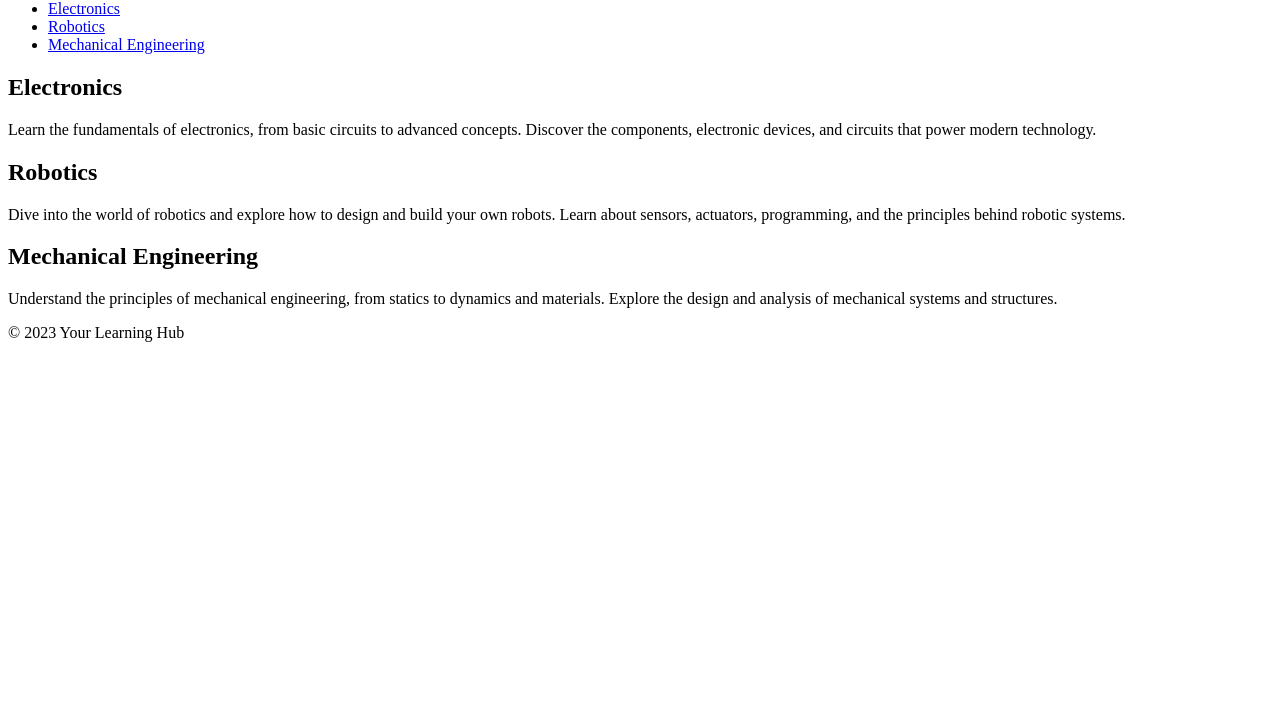
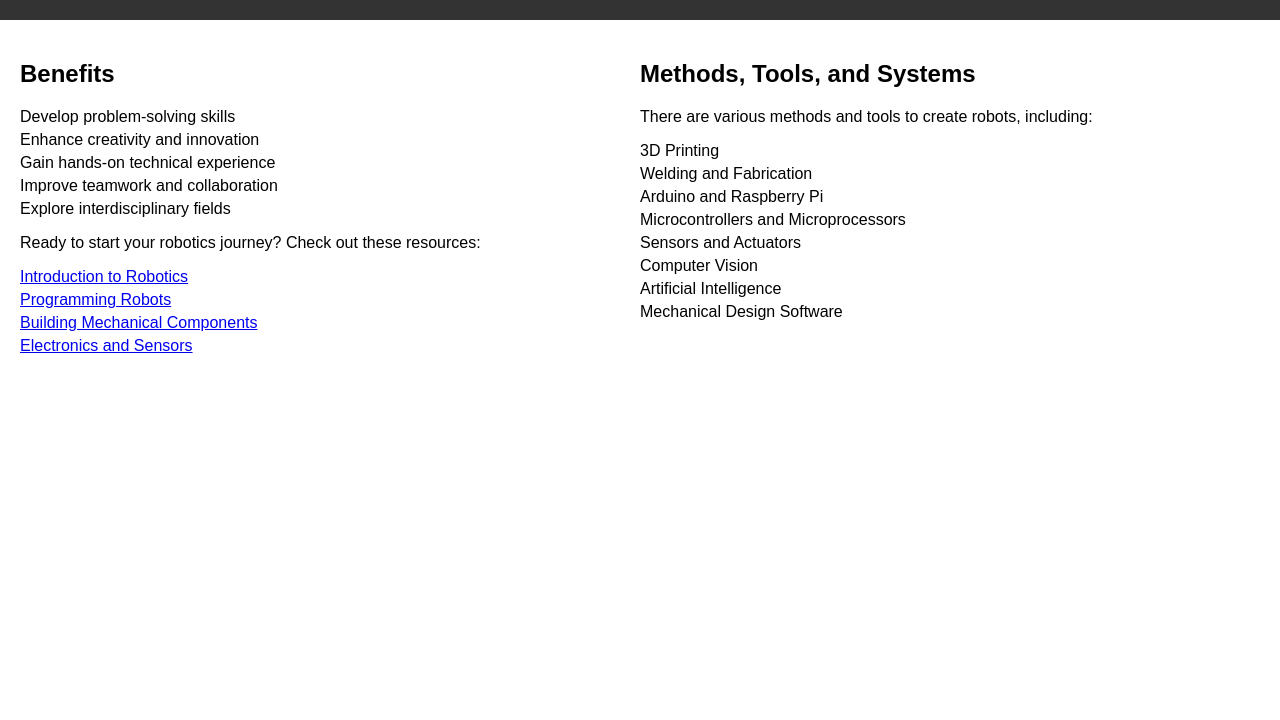
Before and after one commit to underdogrobot/underdogrobot.github.io, a plain HTML site: page index.html in a window 1280 px wide. Shown: the part 80-800 px from the top of the page. Drawn offline with Linux system fonts and the light colour scheme.

Commit message:
new chatgpt build

```diff
--- a/index.html
+++ b/index.html
@@ -1,52 +1,80 @@
 <!DOCTYPE html>
-<html>
+<html lang="en">
 <head>
     <meta charset="UTF-8">
-    <title>Learn Electronics, Robotics, and Mechanical Engineering</title>
+    <meta name="viewport" content="width=device-width, initial-scale=1.0">
+    <title>Robotics Learning</title>
+    <style>
+        body {
+            font-family: Arial, sans-serif;
+            margin: 0;
+            padding: 0;
+        }
+        header {
+            background-color: #333;
+            color: white;
+            text-align: center;
+            padding: 10px;
+        }
+        .container {
+            margin: 20px;
+        }
+        .benefits {
+            width: 50%;
+            float: left;
+        }
+        .methods {
+            width: 50%;
+            float: left;
+        }
+        ul {
+            list-style-type: none;
+            padding: 0;
+        }
+        li {
+            margin-bottom: 5px;
+        }
+    </style>
 </head>
 <body>
     <header>
-        <h1>Welcome to the Learning Hub</h1>
-        <nav>
+        <h1>Benefits of Learning Robotics</h1>
+    </header>
+    <div class="container">
+        <div class="benefits">
+            <h2>Benefits</h2>
             <ul>
-                <li><a href="#electronics">Electronics</a></li>
-                <li><a href="#robotics">Robotics</a></li>
-                <li><a href="#mechanical">Mechanical Engineering</a></li>
+                <li>Develop problem-solving skills</li>
+                <li>Enhance creativity and innovation</li>
+                <li>Gain hands-on technical experience</li>
+                <li>Improve teamwork and collaboration</li>
+                <li>Explore interdisciplinary fields</li>
             </ul>
-        </nav>
-    </header>
-
-    <main>
-        <section id="electronics">
-            <h2>Electronics</h2>
-            <p>
-                Learn the fundamentals of electronics, from basic circuits to advanced concepts.
-                Discover the components, electronic devices, and circuits that power modern technology.
-            </p>
-            <!-- Add more content about electronics here -->
-        </section>
-
-        <section id="robotics">
-            <h2>Robotics</h2>
-            <p>
-                Dive into the world of robotics and explore how to design and build your own robots.
-                Learn about sensors, actuators, programming, and the principles behind robotic systems.
-            </p>
-            <!-- Add more content about robotics here -->
-        </section>
-
-        <section id="mechanical">
-            <h2>Mechanical Engineering</h2>
-            <p>
-                Understand the principles of mechanical engineering, from statics to dynamics and materials.
-                Explore the design and analysis of mechanical systems and structures.
-            </p>
-            <!-- Add more content about mechanical engineering here -->
-        </section>
-    </main>
-
-    <footer>
-        <p>&copy; 2023 Your Learning Hub</p>
-    </footer>
+            <p>Ready to start your robotics journey? Check out these resources:</p>
+            <ul>
+                <li><a href="#">Introduction to Robotics</a></li>
+                <li><a href="#">Programming Robots</a></li>
+                <li><a href="#">Building Mechanical Components</a></li>
+                <li><a href="#">Electronics and Sensors</a></li>
+            </ul>
+        </div>
+        <div class="methods">
+            <h2>Methods, Tools, and Systems</h2>
+            <p>There are various methods and tools to create robots, including:</p>
+            <ul>
+                <li>3D Printing</li>
+                <li>Welding and Fabrication</li>
+                <li>Arduino and Raspberry Pi</li>
+                <li>Microcontrollers and Microprocessors</li>
+                <li>Sensors and Actuators</li>
+                <li>Computer Vision</li>
+                <li>Artificial Intelligence</li>
+                <li>Mechanical Design Software</li>
+            </ul>
+        </div>
+    </div>
+    <script>
+        // You can add JavaScript functionality here if needed
+    </script>
 </body>
 </html>
```
